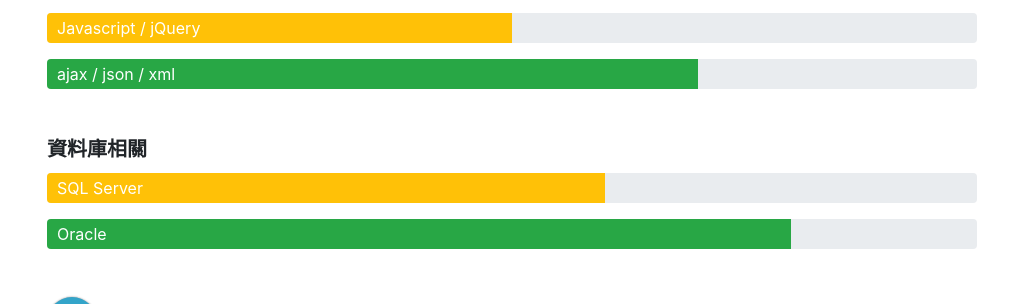
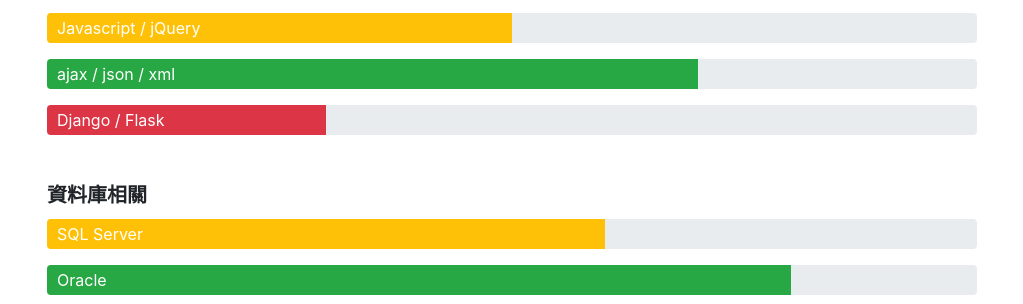
Before and after one commit to pan-user31/pan-user31.github.io, a plain HTML site: page index.html in a window 1280 px wide. Shown: the part 2429-2733 px from the top of the page, without its empty margins (128-1151 px from the left). Drawn offline with Linux system fonts and the light colour scheme.

Commit message:
20180723

```diff
--- a/index.html
+++ b/index.html
@@ -409,6 +409,9 @@
 			<div class="progress mt-3" style="height: 30px;">
   				<div class="progress-bar bg-success progress-bar-font" role="progressbar" style="width: 70%;" aria-valuenow="70" aria-valuemin="0" aria-valuemax="100">ajax / json / xml</div>
 			</div>
+			<div class="progress mt-3" style="height: 30px;">
+  				<div class="progress-bar bg-danger progress-bar-font" role="progressbar" style="width: 30%;" aria-valuenow="30" aria-valuemin="0" aria-valuemax="100">Django / Flask</div>
+			</div>
 			<div class="row mt-5">
       			<div class="col-md-12">
       				<h5><strong>資料庫相關</strong></h5>
```
